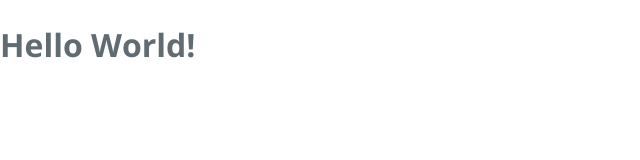
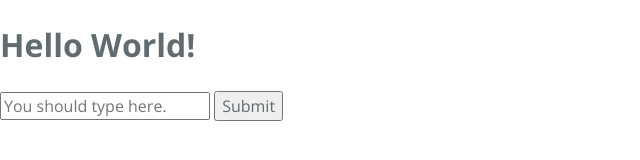
Before and after one commit to alan1001110/alan1001110.github.io, a plain HTML site: page index.html in a window 1280 px wide. Shown: the whole page, without its empty margins (0-640 px from the left). Drawn offline with nearby package versions, Linux system fonts and the light colour scheme.

Commit message:
Added required form field that doesn't do anything

```diff
--- a/index.html
+++ b/index.html
@@ -9,7 +9,15 @@
     <link rel="stylesheet" type="text/css" href="stylesheets/stylesheet.css" media="screen">
     <link rel="stylesheet" type="text/css" href="stylesheets/github-light.css" media="screen">
   </head>
+
+
   <body>
     <h1>Hello World!</h1>
+
+	<form action="">
+      <input type="text" placeholder="You should type here." required>
+      <button type="submit">Submit</button>
+    </form>
+
   </body>
 </html>
```
